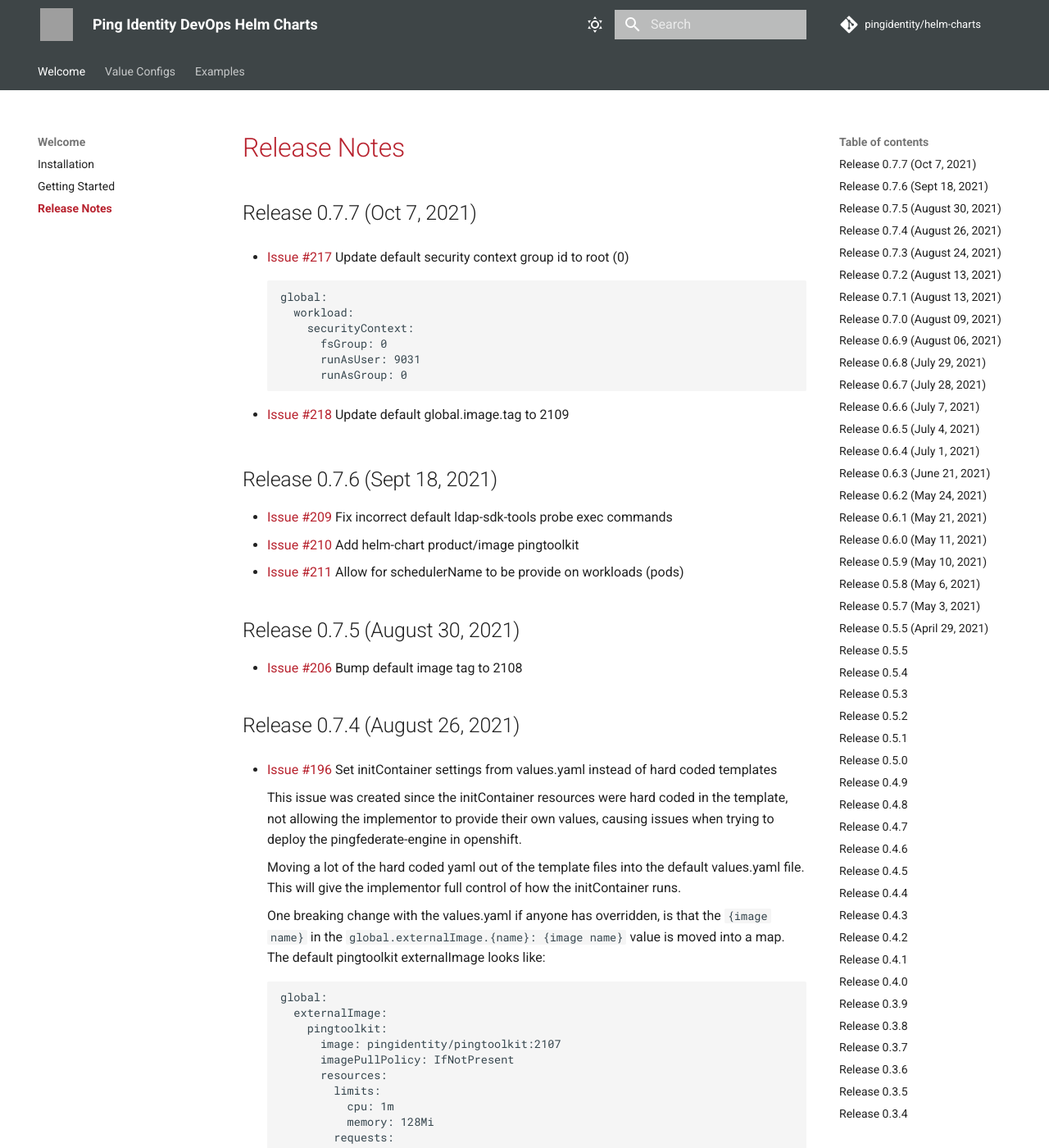
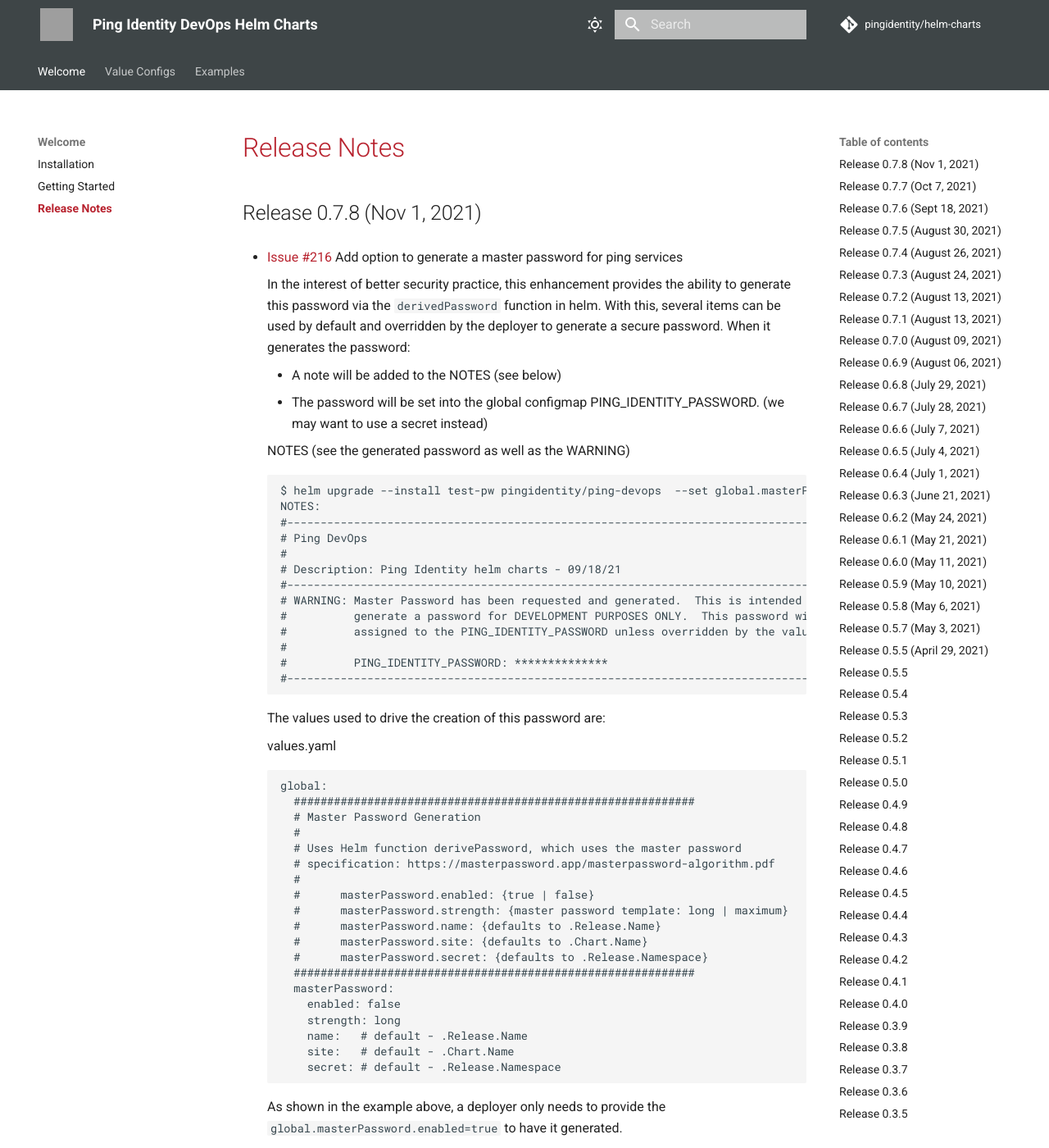
Before and after one commit to pingidentity/helm-charts, an MkDocs documentation site: the page built from docs/release-notes.md, in a window 1280 px wide and 1400 px high. Shown: the whole window at 82% size. Built offline with MkDocs 1.6.1 and Material for MkDocs 9.7.7, drawn with Linux system fonts in a browser that asks for light colours; comment, search, counter and statistics services are not loaded; grey boxes are pictures that could not be loaded.

Commit message:
Closing #216 - Creating Master Password

````diff
--- a/docs/release-notes.md
+++ b/docs/release-notes.md
@@ -1,4 +1,59 @@
 # Release Notes
+
+
+## Release 0.7.8 (Nov 1, 2021)
+
+* [Issue #216](https://github.com/pingidentity/helm-charts/issues/216) Add option to generate a master password for ping services
+
+    In the interest of better security practice, this enhancement provides the ability to generate this password via the `derivedPassword` function in helm.  With this, several items can be used by default and overridden by the deployer to generate a secure password.  When it generates the password:
+
+    - A note will be added to the NOTES (see below)
+    - The password will be set into the global configmap PING_IDENTITY_PASSWORD. (we may want to use a secret instead)
+
+    NOTES (see the generated password as well as the WARNING)
+    ```
+    $ helm upgrade --install test-pw pingidentity/ping-devops  --set global.masterPassword.enabled=true
+    NOTES:
+    #-------------------------------------------------------------------------------------
+    # Ping DevOps
+    #
+    # Description: Ping Identity helm charts - 09/18/21
+    #-------------------------------------------------------------------------------------
+    # WARNING: Master Password has been requested and generated.  This is intended to
+    #          generate a password for DEVELOPMENT PURPOSES ONLY.  This password will be
+    #          assigned to the PING_IDENTITY_PASSWORD unless overridden by the values.
+    #
+    #          PING_IDENTITY_PASSWORD: **************
+    #-------------------------------------------------------------------------------------
+    ```
+
+    The values used to drive the creation of this password are:
+
+    values.yaml
+    ```
+    global:
+      ############################################################
+      # Master Password Generation
+      #
+      # Uses Helm function derivePassword, which uses the master password
+      # specification: https://masterpassword.app/masterpassword-algorithm.pdf
+      #
+      #      masterPassword.enabled: {true | false}
+      #      masterPassword.strength: {master password template: long | maximum}
+      #      masterPassword.name: {defaults to .Release.Name}
+      #      masterPassword.site: {defaults to .Chart.Name}
+      #      masterPassword.secret: {defaults to .Release.Namespace}
+      ############################################################
+      masterPassword:
+        enabled: false
+        strength: long
+        name:   # default - .Release.Name
+        site:   # default - .Chart.Name
+        secret: # default - .Release.Namespace
+    ```
+
+    As shown in the example above, a deployer only needs to provide the `global.masterPassword.enabled=true` to have it generated.
+
 
 ## Release 0.7.7 (Oct 7, 2021)
 
````
Also changed, not shown: 4 other files.
